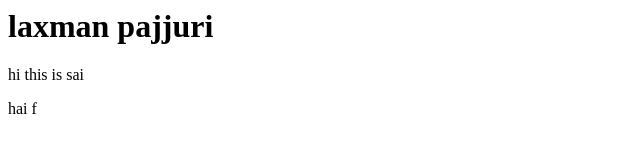
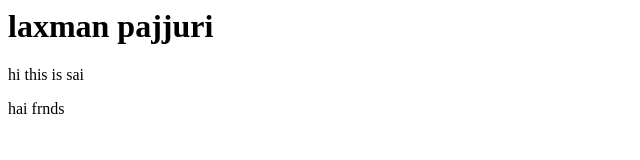
Before and after one commit to laxmanpajjuri/git_demo, a plain HTML site: page index.html in a window 1280 px wide. Shown: the full height of the page, 0-640 px from the left. Drawn offline with Linux system fonts and the light colour scheme.

Commit message:
lsf; ;" ;

```diff
--- a/index.html
+++ b/index.html
@@ -2,6 +2,6 @@
 <body>
 <h1>laxman pajjuri</h1>
 <p>hi this is sai</p>
-<P>hai f</p>
+<P>hai frnds</p>
 </body>
 </html>
```
